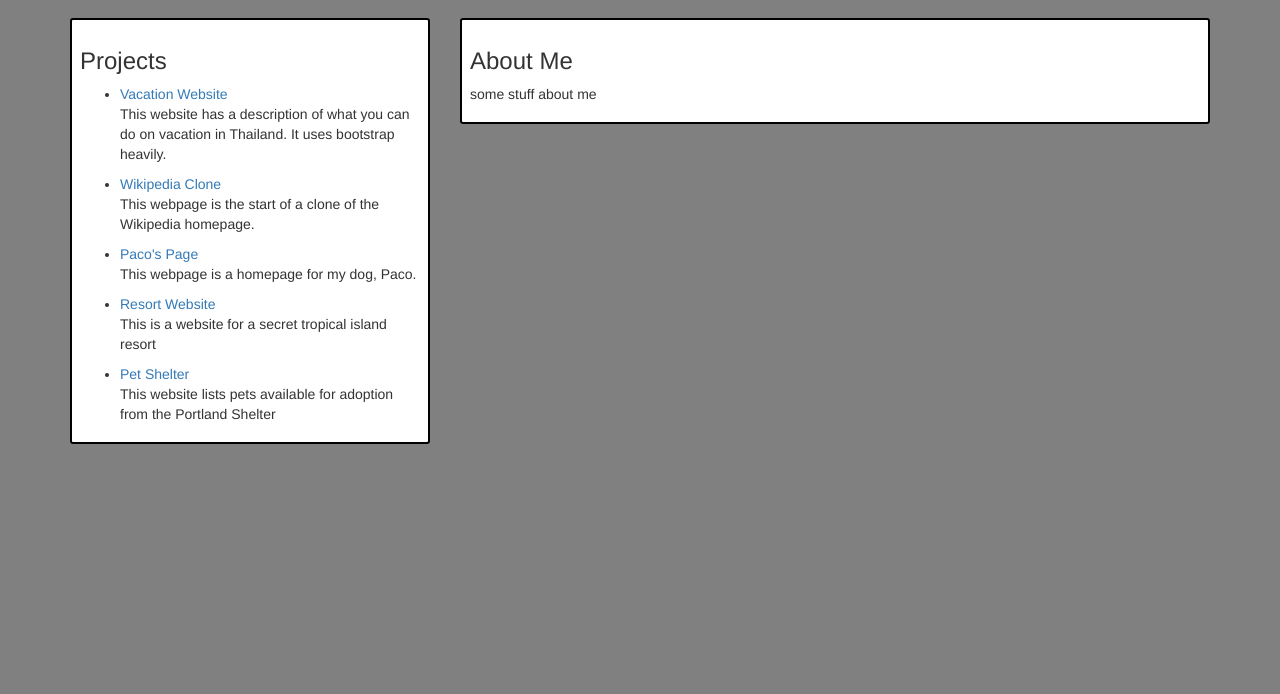
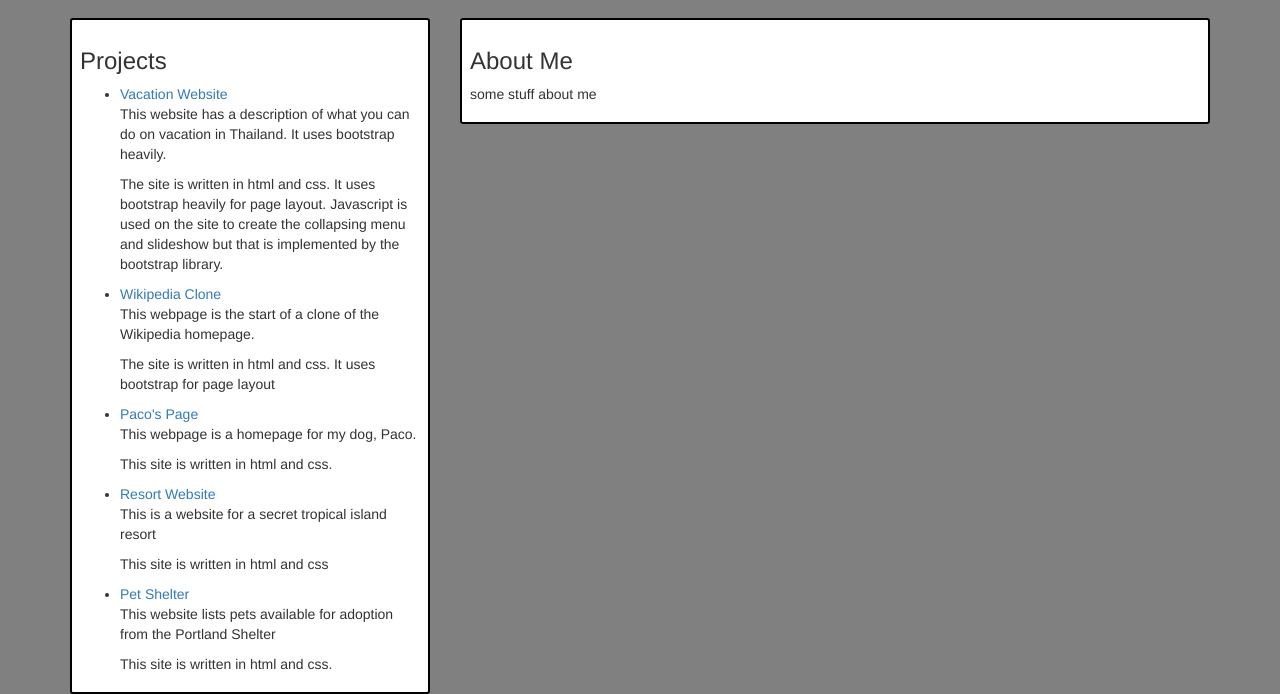
Before and after one commit to joshgh/epicodus-portfolio-webpage, a plain HTML site: page index.html in a window 1280 px wide. Shown: the part 132-826 px from the top of the page. Before the commit the page ends 800 px from the top, so only its background shows below. Drawn offline with Linux system fonts and the light colour scheme.

Commit message:
add languages used to project descriptions

```diff
--- a/index.html
+++ b/index.html
@@ -21,22 +21,27 @@
               <li>
                 <a href="https://joshgh.github.io/vacation-website">Vacation Website</a>
                 <p>This website has a description of what you can do on vacation in Thailand. It uses bootstrap heavily.</p>
+                <p>The site is written in html and css. It uses bootstrap heavily for page layout. Javascript is used on the site to create the collapsing menu and slideshow but that is implemented by the bootstrap library.</p>
               </li>
               <li>
                 <a href="https://joshgh.github.io/wikipedia-website">Wikipedia Clone</a>
                 <p>This webpage is the start of a clone of the Wikipedia homepage.</p>
+                <P>The site is written in html and css. It uses bootstrap for page layout</p>
               </li>
               <li>
                 <a href="https://joshgh.github.io/petpage">Paco's Page</a>
                 <p>This webpage is a homepage for my dog, Paco.</p>
+                <p>This site is written in html and css.</p>
               </li>
               <li>
                 <a href="https://joshgh.github.io/resort">Resort Website</a>
                 <p>This is a website for a secret tropical island resort</p>
+                <p>This site is written in html and css</p>
               </li>
               <li>
                 <a href="https://joshgh.github.io/shelter-website">Pet Shelter</a>
                 <p>This website lists pets available for adoption from the Portland Shelter</p>
+                <p>This site is written in html and css.</p>
               </li>
             </ul>
           </div>
```
